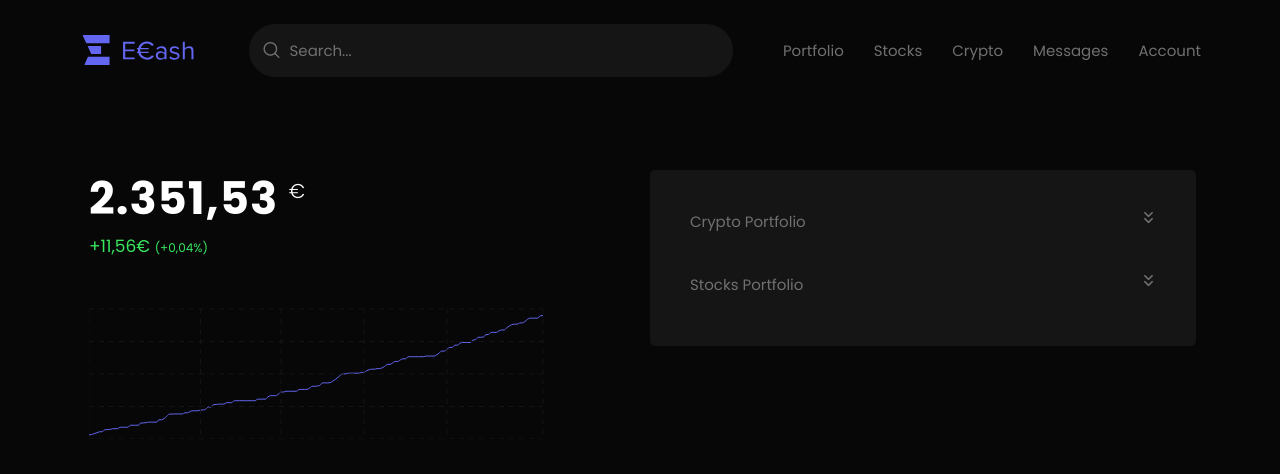
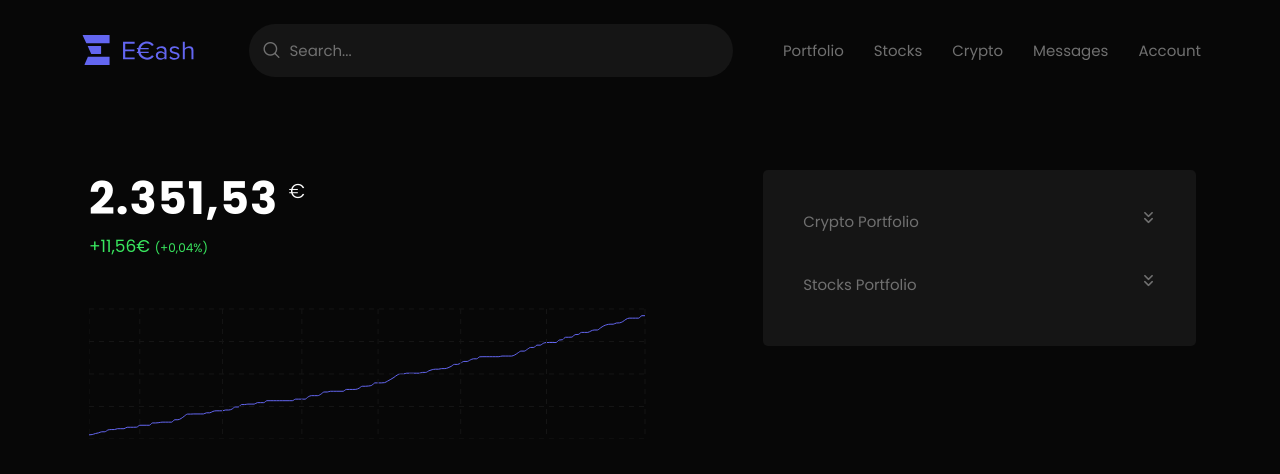
Before and after one commit to JohnnyCSilva/ecash, a React (Create React App) app: page / in a window 1280 px wide. Shown: the top 474 px of the page. Built offline with nearby package versions, Linux system fonts and the light colour scheme.

Commit message:
Responsive Changes

```diff
--- a/src/components/Portfolio/feed.css
+++ b/src/components/Portfolio/feed.css
@@ -33,15 +33,21 @@ font-size: 45px;
 }
 
 @media screen and (max-width:1450px){
-    .newsfeed{
-        flex: 0.5;
-    }
     .newsfeed__chart{
         margin: 15px 25px;
         margin-right: 10%;
     }
 }
-
+@media screen and (max-width:1280px){
+    .newsfeed{
+        flex: 0.6;
+    }
+}
+@media screen and (max-width:1024px){
+    .newsfeed{
+        flex: 0.5;
+    }
+}
 @media screen and (max-width:980px){
     .newsfeed{
         flex: 1;
--- a/src/components/Stats/stats.css
+++ b/src/components/Stats/stats.css
@@ -19,7 +19,7 @@
     justify-content: space-between;
     vertical-align: middle;
     align-items: left;
-    padding: 15px;
+    padding: 15px 15px;
     margin: 10px;
     font-family: var(--font);
     color: var(--textBeforeFocus);
@@ -98,37 +98,34 @@
     width: 100%;
 }
 
-@media screen and (max-width:1450px){
-    .row__chart{
-        display: none;
-    }
+@media screen and (max-width:1280px){
     .stats{
-        flex: 0.5;
+        flex: 0.4;
     }
 }
 @media screen and (max-width:1024px){
     .stats{
-        flex: 0.7;
+        flex: 0.5;
     }
     .row__chart{
         display: block;
     }
 }
-
 @media screen and (max-width:980px){
     .stats{
         flex: 1;
     }
 }
-
-@media screen and (max-width:980px){
-    .row__chart{
-        display: none;
-    }
-}
-
 @media screen and (max-width:468px){
     .stats{
         flex: 1;
     }
+    .row{
+        margin: 0 10px;
+        padding: 10px 10px;
+    }
+    .stats__header{
+        padding: 15px 10px;
+        margin: 10px;
+    }
 }
```
